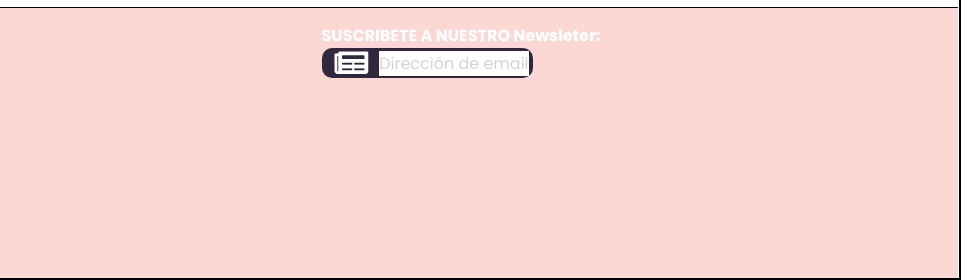
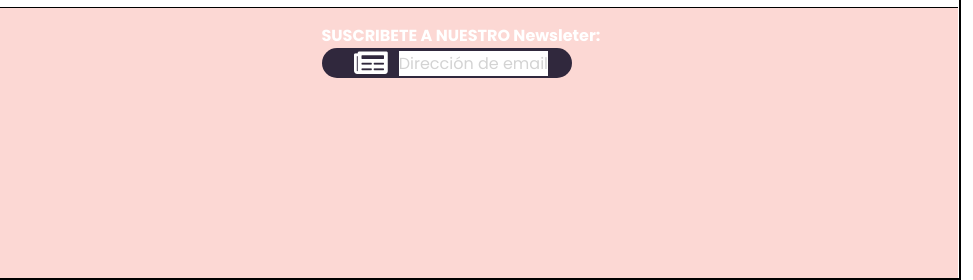
Before and after one commit to lean9ema/G12_LSKV_FC_, a website: page views/login.html in a window 1280 px wide. Shown: the part 598-878 px from the top of the page, 307-1280 px from the left. Drawn offline with Linux system fonts and the light colour scheme; a web font is replaced by a local one.

Commit message:
Sharon-Login

```diff
--- a/public/css/login.css
+++ b/public/css/login.css
@@ -136,13 +136,14 @@ h2{
 h5{
     text-align: center;
 }
-main .inicio {
+main article{
     display: flex;
     flex-wrap: wrap;
     margin: 0 20px;
     flex-direction: column;
     align-items: center;
     justify-content: center;
+
 
 }
 main .iniciarSesion{
@@ -314,4 +315,14 @@ footer{
     .footer-Buttom article{
         width: 45%
     }
+
+footer .footer-Buttom .newsletter .box {
+    display: flex;
+    flex-wrap: wrap;
+    justify-content: center;
+    align-items: center;
+    background-color: rgb(48, 40, 61);
+    border-radius: 30px;
+    width: 250px;
 }
+}
```
